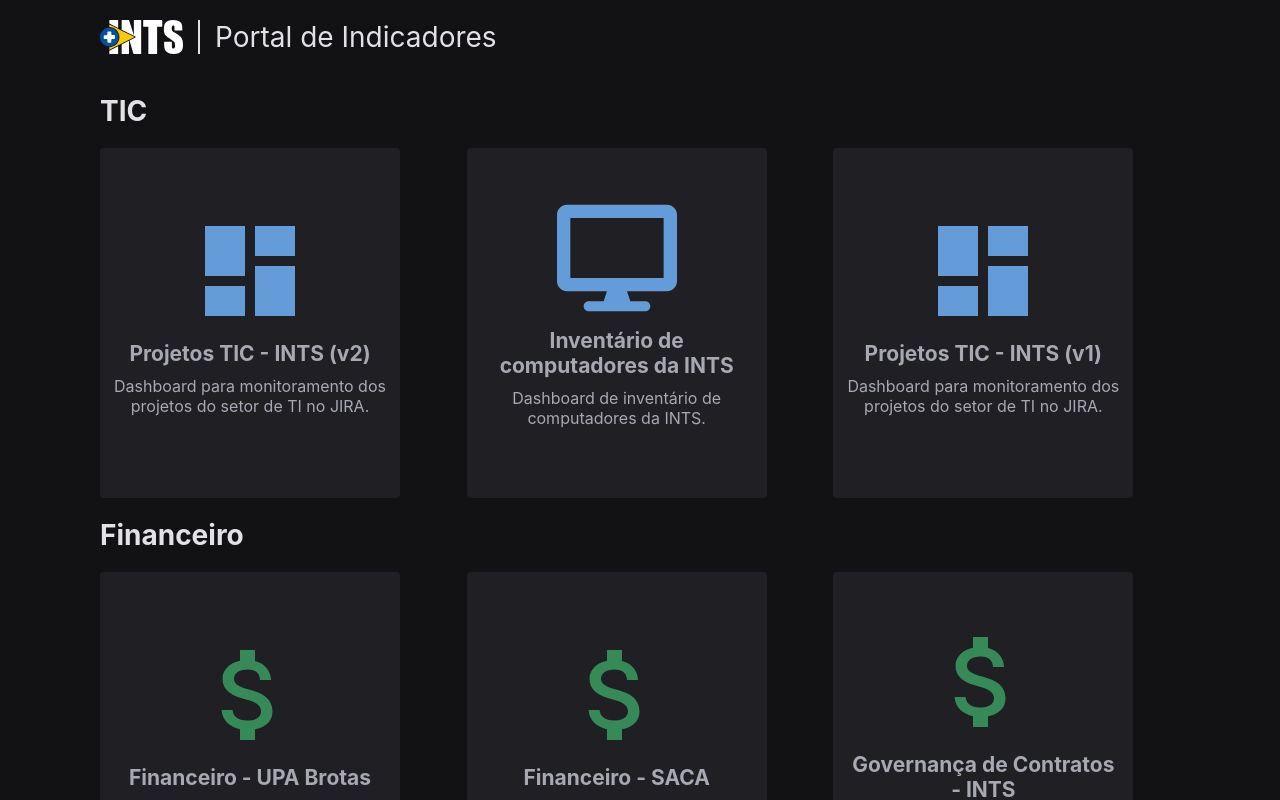
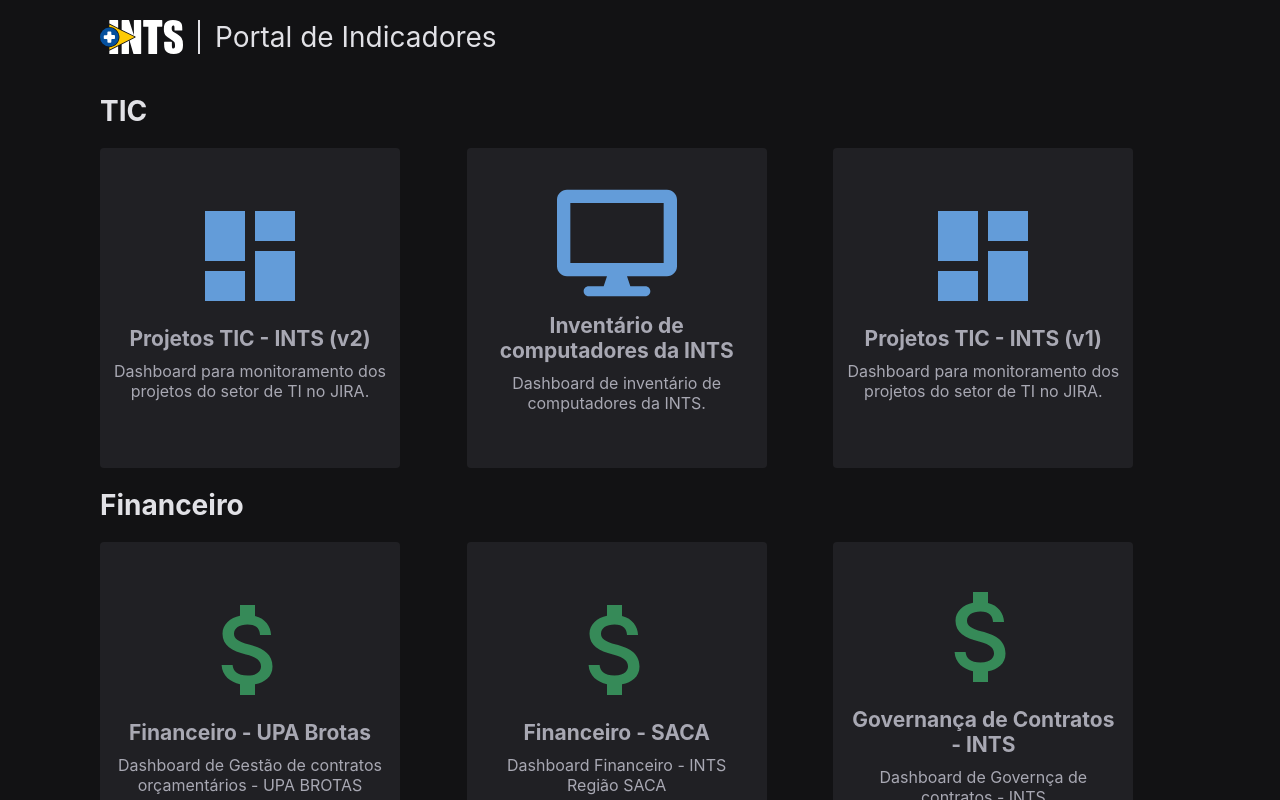
Before and after one commit to lucaslsneves/portal, a React (Create React App) app: page / in a window 1280 px wide. Shown: the top 800 px of the page. Built offline with nearby package versions, Linux system fonts and the light colour scheme.

Commit message:
diminuir tamanho do card

```diff
--- a/src/components/Card/styles.js
+++ b/src/components/Card/styles.js
@@ -1,7 +1,7 @@
 import styled from 'styled-components';
 export const Container = styled.a`
   width: 300px;
-  height: 350px;
+  height: 320px;
   border-radius: 4px;
   background-color: #202024;
   display: flex;
@@ -13,7 +13,6 @@ export const Container = styled.a`
   border: 3px solid transparent;
 
   svg {
-
      //color:#a8a8b3;
      color: ${props => props.color};
   }
```
